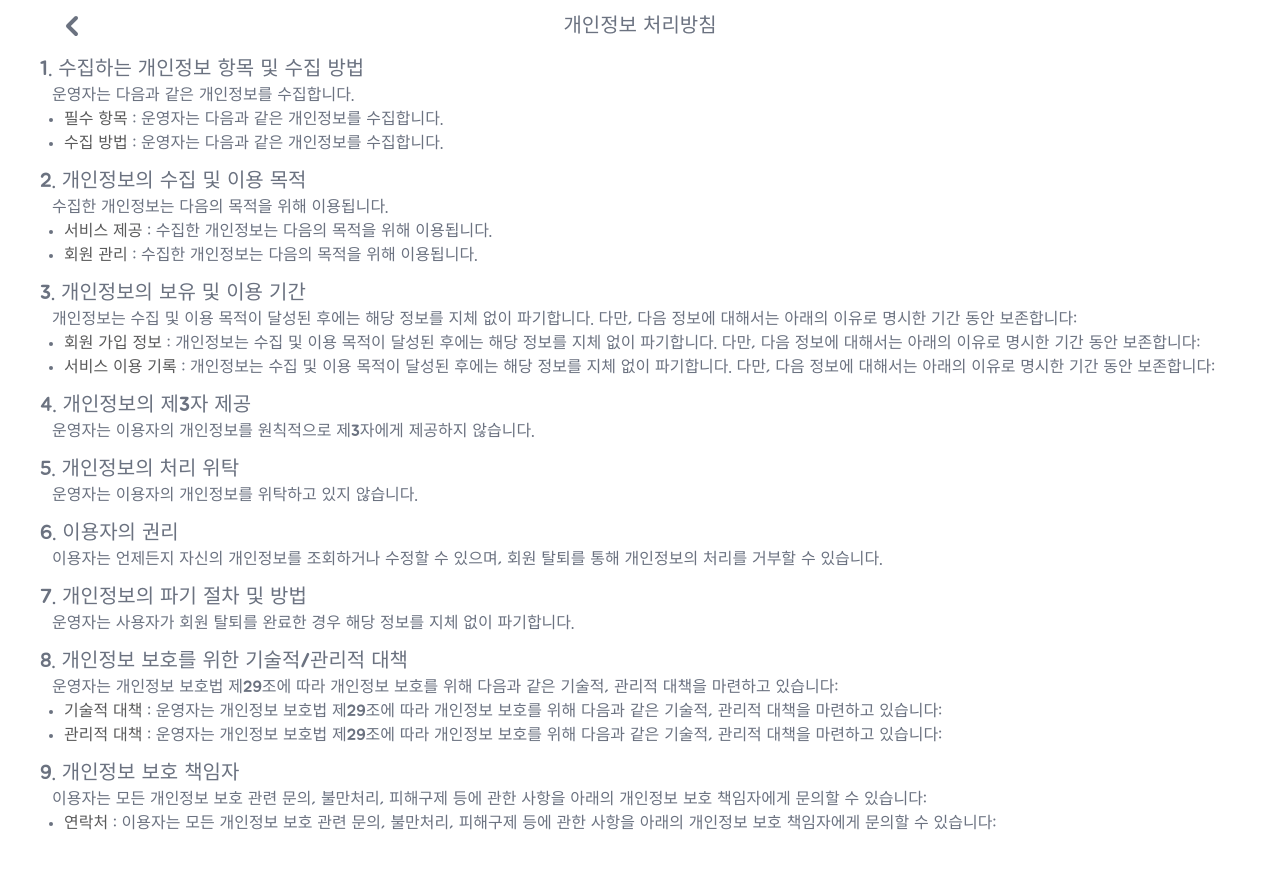
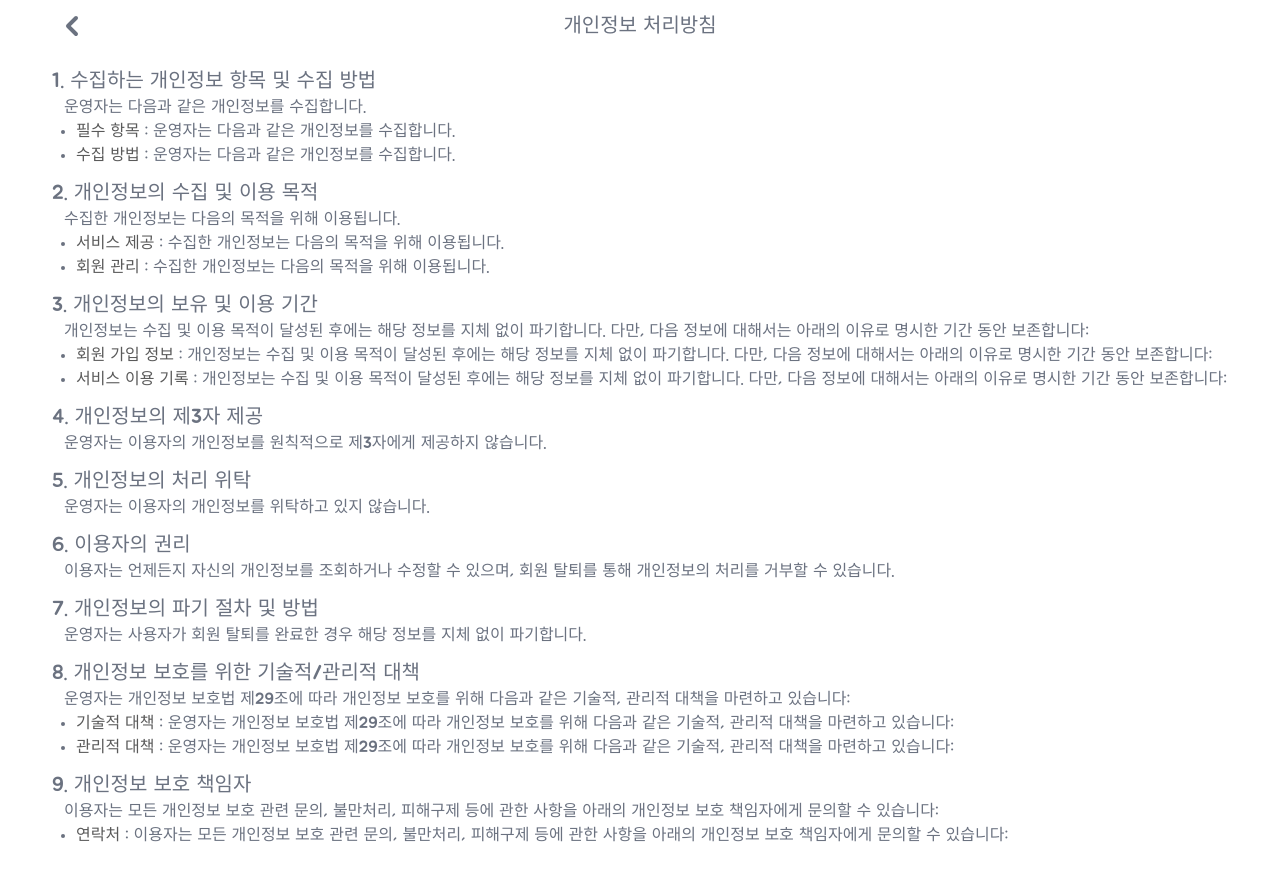
Before and after one commit to mealmory/mealmory_fe, a Next.js app: page /privacy in a window 1280 px wide. Before the commit the page ends 847 px from the top, so only its background shows below. Built offline with nearby package versions, Linux system fonts and the light colour scheme.

Commit message:
padding 추가

```diff
--- a/src/app/(sub)/privacy/page.tsx
+++ b/src/app/(sub)/privacy/page.tsx
@@ -2,7 +2,7 @@ import PrivacyDocument from "@/components/PrivacyDocument";
 
 export default function PrivacyPage() {
   return (
-    <main>
+    <main className="p-3 break-words">
       <PrivacyDocument />
     </main>
   );
--- a/src/app/(sub)/service/page.tsx
+++ b/src/app/(sub)/service/page.tsx
@@ -2,7 +2,7 @@ import ServiceDocument from "@/components/\bServiceDocument";
 
 export default function ServicePage() {
   return (
-    <main>
+    <main className="p-3 break-words">
       <ServiceDocument />
     </main>
   );
```
